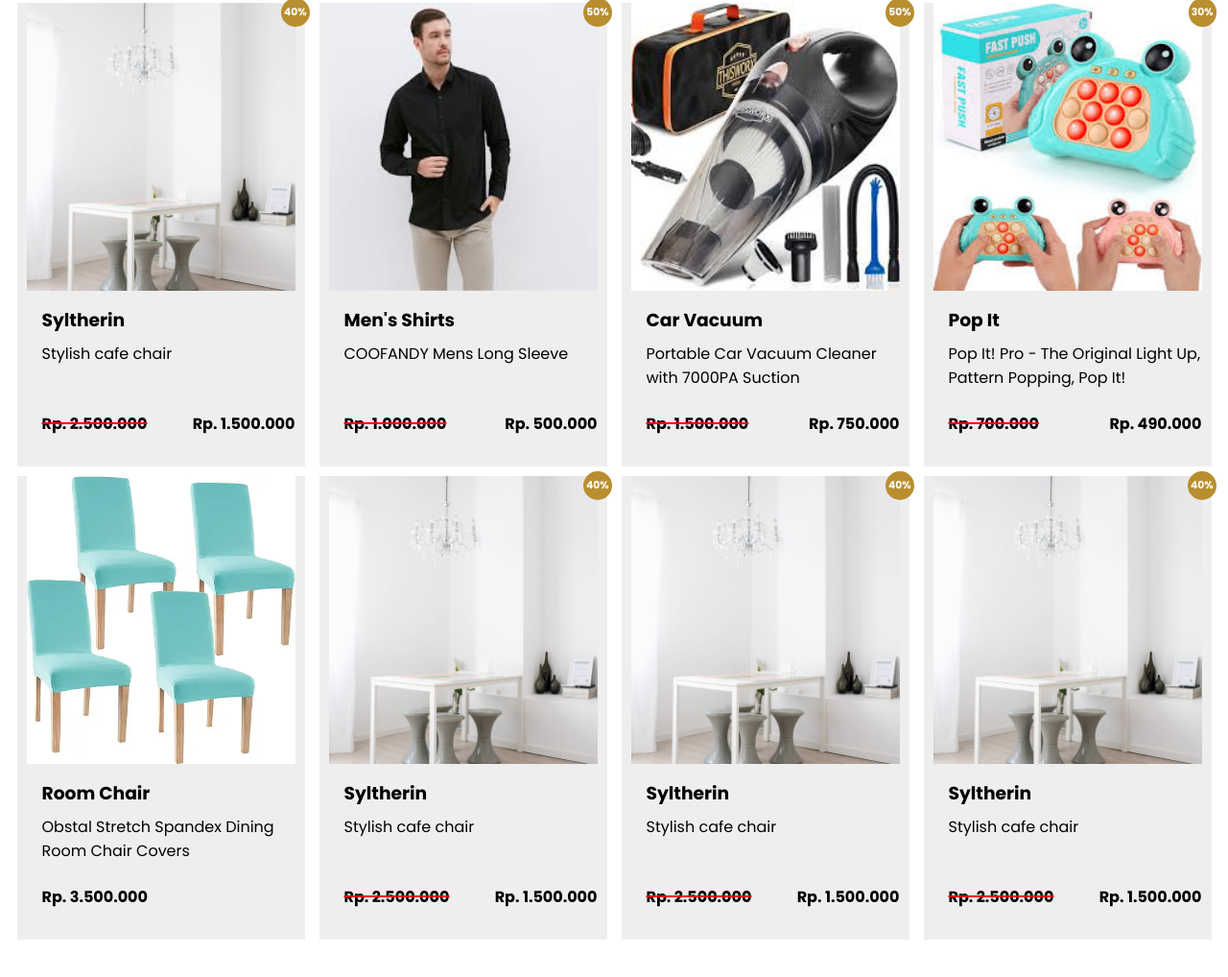
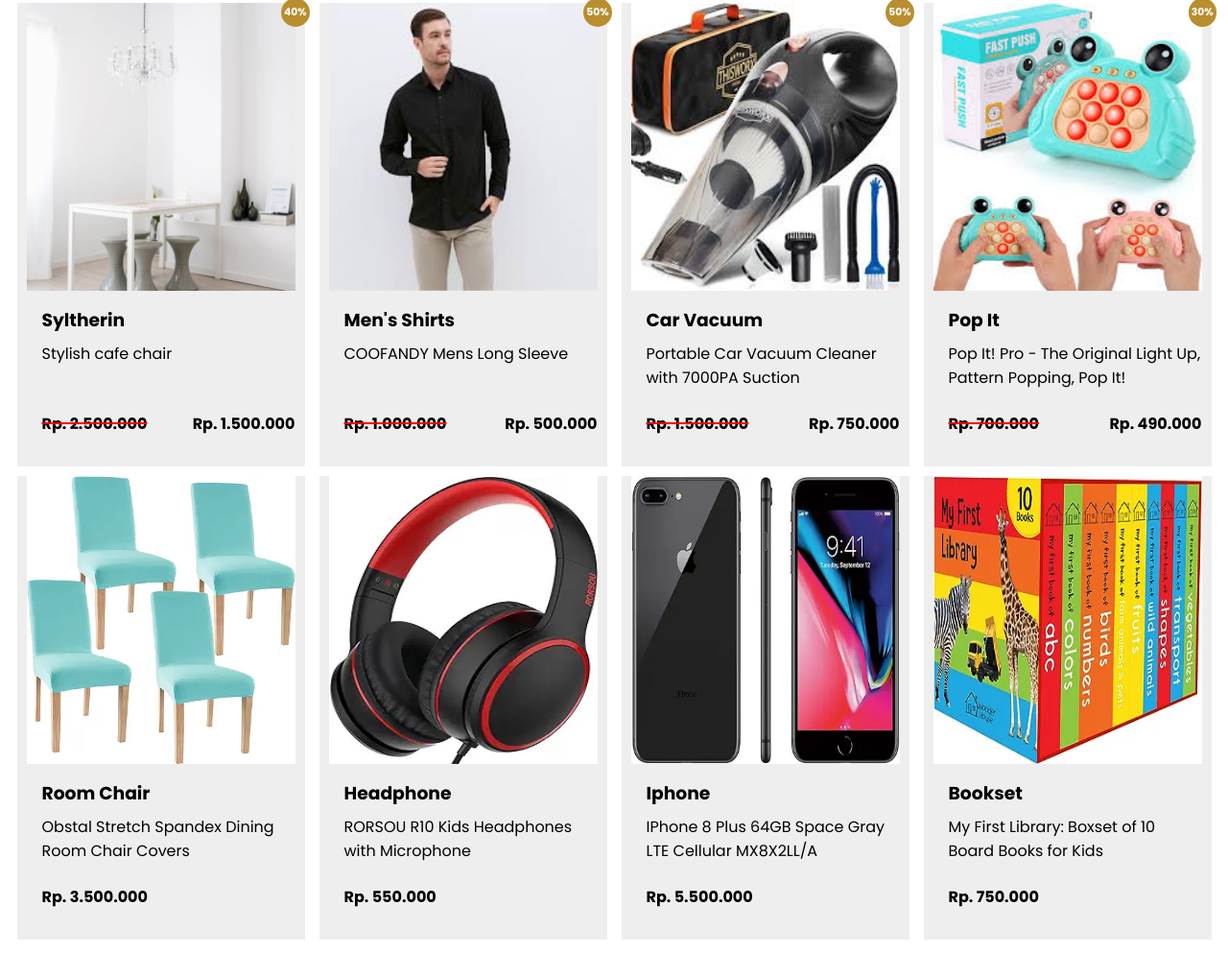
Before and after one commit to luaygitaris/exam-awal, a website: page shope.html in a window 1280 px wide. Shown: the part 254-1272 px from the top of the page at 96% size. Drawn offline with nearby package versions, Linux system fonts and the light colour scheme.

Commit message:
menambahkan konten produk pada halaman shope

```diff
--- a/shope.html
+++ b/shope.html
@@ -217,17 +217,13 @@
           </div>
         </div>
         <div class="product-content" id="product">
-          <img src="img/product/Syltherin.png" alt="" />
+          <img src="img/product/headphone.webp" alt="" />
           <div class="product-about">
-            <h3>Syltherin</h3>
-            <p>Stylish cafe chair</p>
+            <h3>Headphone</h3>
+            <p>RORSOU R10 Kids Headphones with Microphone</p>
           </div>
           <div class="harga">
-            <del><h4>Rp. 2.500.000</h4></del>
-            <h4>Rp. 1.500.000</h4>
-          </div>
-          <div class="disc">
-            <h6>40%</h6>
+            <h4>Rp. 550.000</h4>
           </div>
           <div class="cart" id="cart">
             <div class="cart-content">
@@ -241,17 +237,13 @@
           </div>
         </div>
         <div class="product-content" id="product">
-          <img src="img/product/Syltherin.png" alt="" />
+          <img src="img/product/apple.webp" alt="" />
           <div class="product-about">
-            <h3>Syltherin</h3>
-            <p>Stylish cafe chair</p>
+            <h3>Iphone</h3>
+            <p>IPhone 8 Plus 64GB Space Gray LTE Cellular MX8X2LL/A</p>
           </div>
           <div class="harga">
-            <del><h4>Rp. 2.500.000</h4></del>
-            <h4>Rp. 1.500.000</h4>
-          </div>
-          <div class="disc">
-            <h6>40%</h6>
+            <h4>Rp. 5.500.000</h4>
           </div>
           <div class="cart" id="cart">
             <div class="cart-content">
@@ -265,17 +257,13 @@
           </div>
         </div>
         <div class="product-content" id="product">
-          <img src="img/product/Syltherin.png" alt="" />
+          <img src="img/product/bookset.webp" alt="" />
           <div class="product-about">
-            <h3>Syltherin</h3>
-            <p>Stylish cafe chair</p>
+            <h3>Bookset</h3>
+            <p>My First Library: Boxset of 10 Board Books for Kids</p>
           </div>
           <div class="harga">
-            <del><h4>Rp. 2.500.000</h4></del>
-            <h4>Rp. 1.500.000</h4>
-          </div>
-          <div class="disc">
-            <h6>40%</h6>
+            <h4>Rp. 750.000</h4>
           </div>
           <div class="cart" id="cart">
             <div class="cart-content">
```
Also changed, not shown: img/product/apple.webp (added), img/product/bookset.webp (added), img/product/headphone.webp (added).
